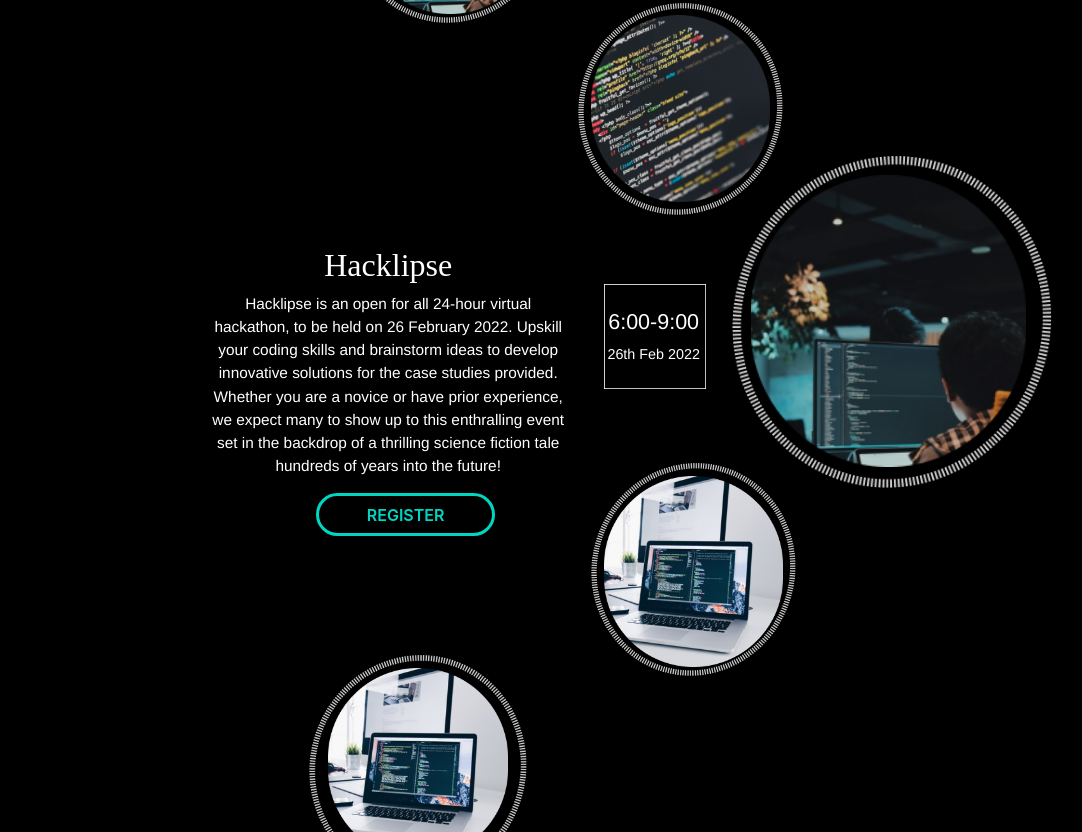
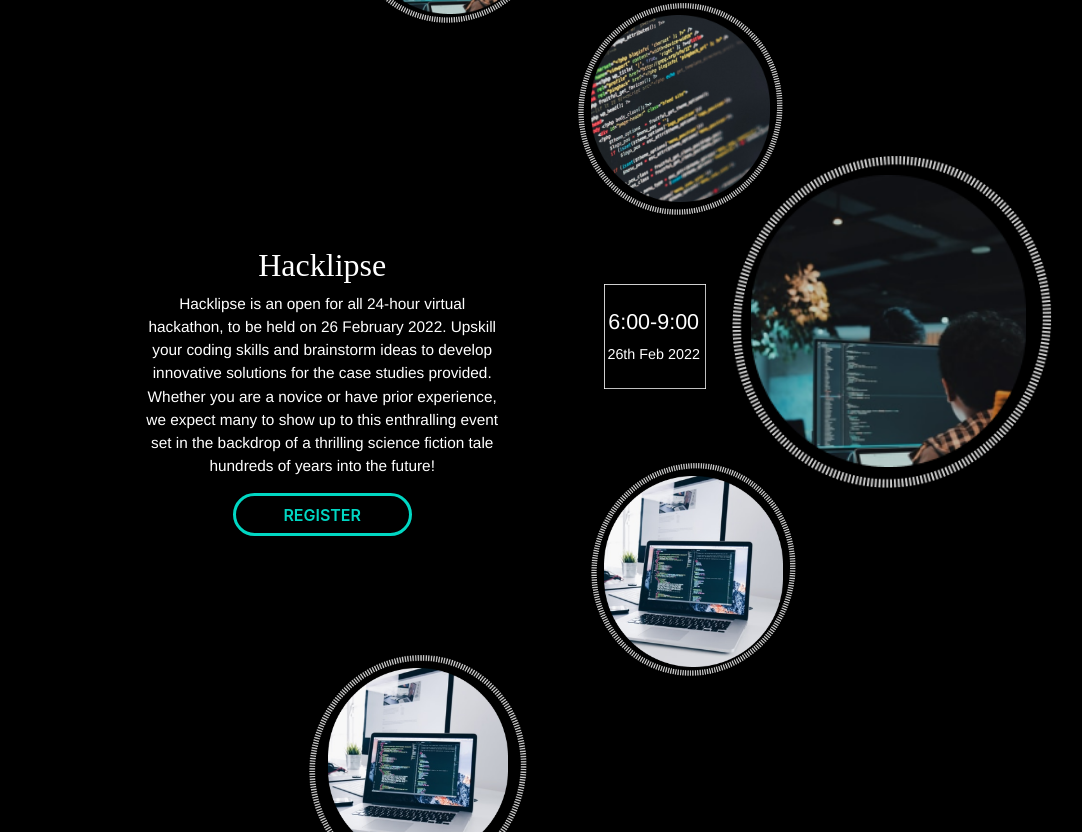
Before and after one commit to srishti73/Eclipse-v2, a plain HTML site: page index.html in a window 1280 px wide. Shown: the part 2391-3223 px from the top of the page, without its empty margins (126-1208 px from the left). Drawn offline with nearby package versions, Linux system fonts and the light colour scheme; a web font is replaced by a local one.

Commit message:
flexbox alignment

```diff
--- a/about.css
+++ b/about.css
@@ -284,6 +284,7 @@
   color: white;
   display: flex;
   flex-direction: column;
+  align-items: center;
   text-align: center;
 }
 .event1 {
@@ -296,9 +297,8 @@
   font-family: Helvetica;
 }
 .button1 {
-  position: absolute;
   top: 18vw;
-  left: 30%;
+  margin-left: none;
   width: 40%;
   font-size: 1vw;
   background-color: #00c894;
@@ -308,31 +308,31 @@
 .image-overlay25 {
   position: absolute;
   top: 206vw;
-  left: 32%;
+  left: 21%;
   color: white;
   display: flex;
   flex-direction: column;
+  align-items: center;
   text-align: center;
 }
 .event2 {
   font-size: 2.5vw;
   font-family: ButlerBold;
-  position: relative;
-  right: 75px;
+  /* position: relative;
+  right: 75px; */
 }
 .event2details {
   width: 28vw;
   font-size: 1.2vw;
   font-family: Helvetica;
-  position: relative;
-  right: 75px;
-  text-align: center;
+  /* position: relative;
+  right: 75px; */
 }
 .button2 {
   position: absolute;
   top: 19vw;
   width: 40%;
-  left: 15%;
+  /* left: 15%; */
   font-size: 1vw;
   background-color: #00c894;
   border-radius: 1.5vw;
@@ -345,6 +345,7 @@
   color: white;
   display: flex;
   flex-direction: column;
+  align-items: center;
   text-align: center;
 }
 .event3 {
@@ -359,7 +360,7 @@
 .button3 {
   position: absolute;
   top: 19vw;
-  left: 30%;
+  /* left: 30%; */
   width: 40%;
   font-size: 1vw;
   background-color: #00c894;
@@ -424,8 +425,6 @@ footer .svg-inline--fa:hover {
   }
 }
 
-
-
 .button {
   justify-content: center;
   align-items: center;
@@ -441,26 +440,30 @@ footer .svg-inline--fa:hover {
   margin-bottom: 30px;
   cursor: pointer;
   display: inline-block;
-
 }
 
-.button-1, .button-2, .button-3 {
+.button-1,
+.button-2,
+.button-3 {
   background-color: transparent;
   border: 3px solid #00d7c3;
   border-radius: 50px;
-  -webkit-transition: all .15s ease-in-out;
-  transition: all .15s ease-in-out;
+  -webkit-transition: all 0.15s ease-in-out;
+  transition: all 0.15s ease-in-out;
   color: #00d7c3;
 }
-.button-1:hover, .button-2:hover, .button-3:hover {
+.button-1:hover,
+.button-2:hover,
+.button-3:hover {
   background-color: #00d7c3;
-  color:white;
+  color: white;
   box-shadow: 0 0 10px 0 #00d7c3 inset, 0 0 20px 2px #00d7c3;
   border: 3px solid #00d7c3;
 }
-.button-1, .button-3{
+/* .button-1,
+.button-3 {
   margin-left: 7rem;
 }
-.button-2{
+.button-2 {
   margin-left: 2rem;
-}
+} */
```
